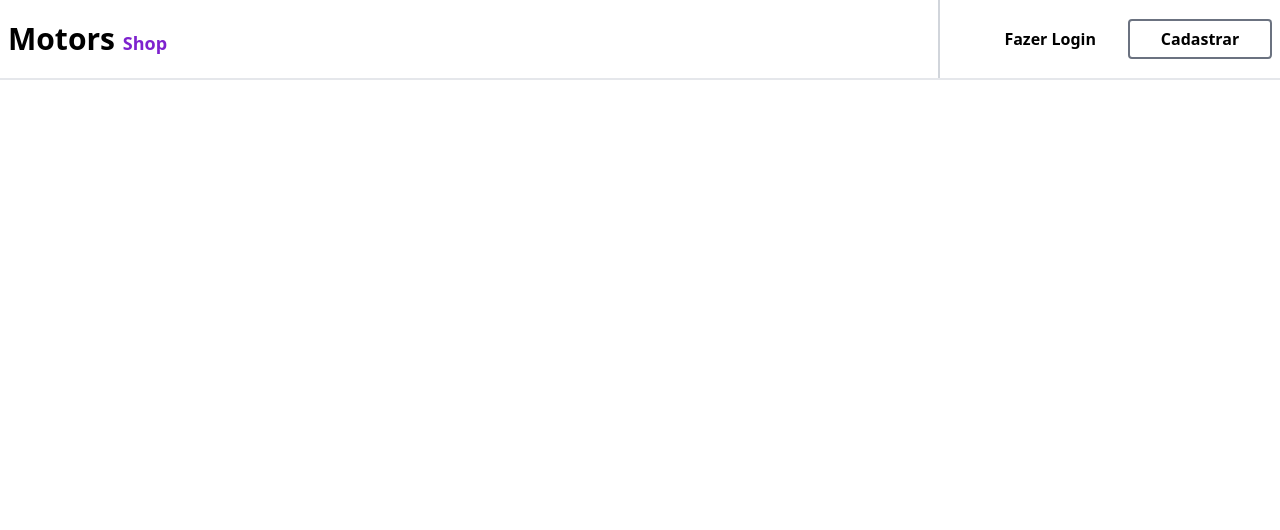
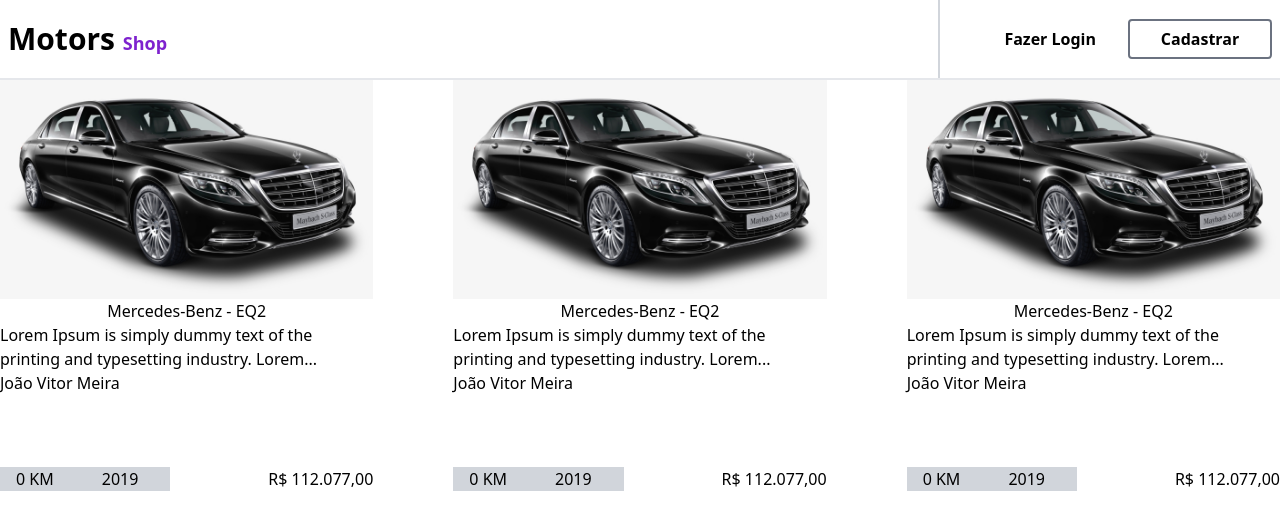
Before and after one commit to ProjectFullstackG18/motorsshop-frontend, a Next.js app: page / in a window 1280 px wide. Shown: the top 530 px of the page. Built offline with nearby package versions, Linux system fonts and the light colour scheme.

Commit message:
feat/ create car card in homepage

```diff
--- /dev/null
+++ b/src/@types/index.d.ts
@@ -0,0 +1,4 @@
+declare module "*.png" {
+  const content: string;
+  export default content;
+}
--- /dev/null
+++ b/src/components/cards/productCard.tsx
@@ -0,0 +1,35 @@
+import React, { ReactNode } from "react";
+import Image from "next/image";
+import car_image from "../img/134-1345584_mercedes-benz-s-class-car-png-image-mercedes.png";
+
+export const CardProduct = () => {
+  return (
+    <li className="min-w-312px max-w-312px h-370px flex flex-col justify-center pt-10px">
+      <figure className="h-152px flex flex-row-reverse m-0-auto relative">
+        <Image src={car_image} alt="alo alo" />
+      </figure>
+      <h2 className="font-medium inter flex flex-row justify-center	items-center px4-px8 w-600px h-24px rounded-4px flex-none order-none flex-grow-0">
+        {" "}
+        Mercedes-Benz - EQ2
+      </h2>
+      <h3 className="w-400px h-24px normal font-medium ">
+        Lorem Ipsum is simply dummy text of the printing and typesetting
+        industry. Lorem...
+      </h3>
+      <div className="flex flex-row items-center gap-10px">
+        <h4 className="w-500px h-24 text-14px ">João Vitor Meira</h4>
+      </div>
+      <div className="flex flex-row justify-between">
+        <div className="flex flex-row items-center gap-5px">
+          <h2 className="flex flex-row items-center justify-center gap-10px px-4 pr-8 flex-none	order-none flex-grow bg-gray-300">
+            0 KM
+          </h2>
+          <h2 className="flex flex-row items-center justify-center gap-10px px-4 pr-8 flex-none order-none flex-grow bg-gray-300">
+            2019
+          </h2>
+        </div>
+        <h3 className="w-105px h-20px normal font-medium ">R$ 112.077,00</h3>
+      </div>
+    </li>
+  );
+};
--- a/src/pages/index.tsx
+++ b/src/pages/index.tsx
@@ -1,19 +1,29 @@
-import Image from 'next/image'
-import { Inter } from 'next/font/google'
-import { Footer } from '@/components/footer/footer'
-import { Header } from '@/components/header/header'
-import { Button } from '@/components/button/button'
+import Image from "next/image";
+import { Inter } from "next/font/google";
+import { Footer } from "@/components/footer/footer";
+import { Header } from "@/components/header/header";
+import { Button } from "@/components/button/button";
+import { CardProduct } from "@/components/cards/productCard";
 
-const inter = Inter({ subsets: ['latin'] })
+const inter = Inter({ subsets: ["latin"] });
 
 export default function Home() {
   return (
     <main>
       <Header>
-        <Button text='Fazer Login' type='button' className="font-semibold"/>
-        <Button text='Cadastrar' type='button' className="border-2 border-gray-500 rounded w-36 h-10 font-semibold"/>
+        <Button text="Fazer Login" type="button" className="font-semibold" />
+        <Button
+          text="Cadastrar"
+          type="button"
+          className="border-2 border-gray-500 rounded w-36 h-10 font-semibold"
+        />
       </Header>
+      <ul className="flex flex-row w-full h-full gap-20 overflow-scroll">
+        <CardProduct />
+        <CardProduct />
+        <CardProduct />
+      </ul>
       {/* <Footer/> */}
     </main>
-  )
+  );
 }
--- a/tsconfig.json
+++ b/tsconfig.json
@@ -19,5 +19,6 @@
     }
   },
   "include": ["next-env.d.ts", "**/*.ts", "**/*.tsx"],
+  "typeRoots": ["./src/@types", "./node_modules/@types"],
   "exclude": ["node_modules"]
 }
```
Also changed, not shown: src/components/img/134-1345584_mercedes-benz-s-class-car-png-image-mercedes.png (added), src/components/img/mercedes-amg-cls-53-discontinued-for-2023.jpg (added).
